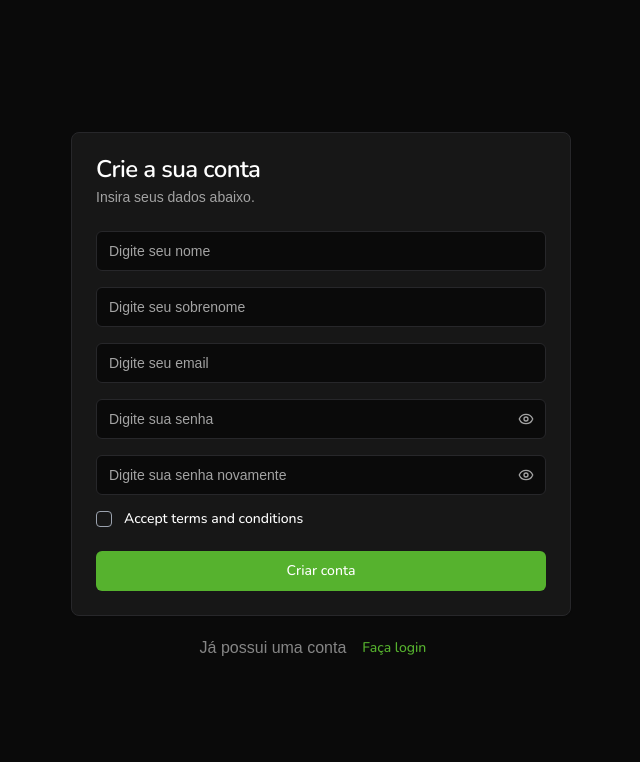
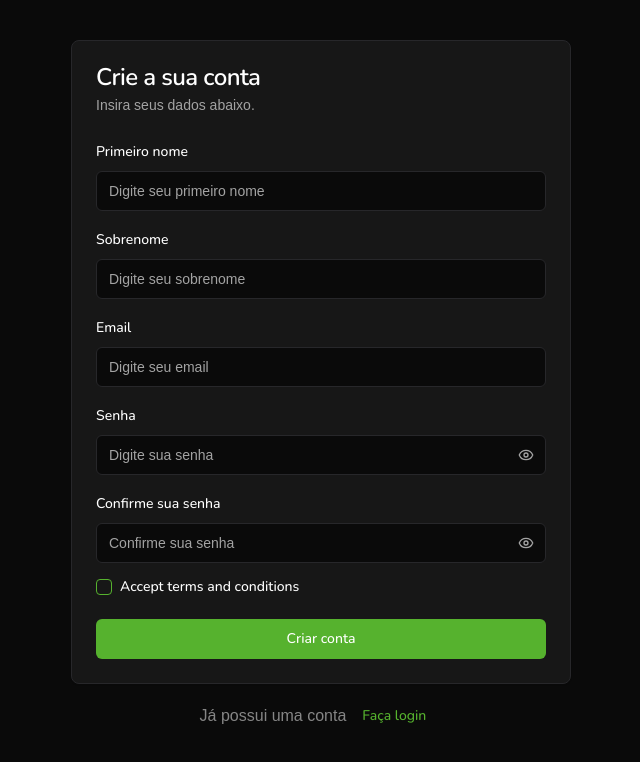
Before and after one commit to raphaelslima/Dashboard-Financeira, a React (Vite) app: page /singup in a window 1280 px wide. Shown: the top 762 px of the page, without its empty margins (319-959 px from the left). Built offline with nearby package versions, Linux system fonts and the light colour scheme; a web font is replaced by a local one.

Commit message:
feat: add validade singup form

```diff
--- a/package.json
+++ b/package.json
@@ -11,16 +11,20 @@
     "prepare": "husky"
   },
   "dependencies": {
+    "@hookform/resolvers": "^5.2.1",
     "@radix-ui/react-checkbox": "^1.3.3",
+    "@radix-ui/react-label": "^2.1.7",
     "@radix-ui/react-slot": "^1.2.3",
     "class-variance-authority": "^0.7.1",
     "clsx": "^2.1.1",
     "lucide-react": "^0.542.0",
     "react": "^18.3.1",
     "react-dom": "^18.3.1",
+    "react-hook-form": "^7.62.0",
     "react-router": "^7.1.1",
     "tailwind-merge": "^3.3.1",
-    "tailwindcss-animate": "^1.0.7"
+    "tailwindcss-animate": "^1.0.7",
+    "zod": "^3.25.76"
   },
   "devDependencies": {
     "@eslint/js": "^9.17.0",
--- a/src/components/password-input.jsx
+++ b/src/components/password-input.jsx
@@ -1,16 +1,19 @@
 import { EyeIcon, EyeOffIcon } from 'lucide-react'
-import { useState } from 'react'
+import { forwardRef, useState } from 'react'
 
 import { Button } from './ui/button'
 import { Input } from './ui/input'
 
-const PasswordInput = ({ placeholder = 'Digite sua senha' }) => {
+const PasswordInput = forwardRef(
+  ({ placeholder = 'Digite sua senha', ...props }, ref) => {
     const [passwordIsVisible, setPasswordIsVisible] = useState(false)
     return (
       <div className="relative">
         <Input
           type={passwordIsVisible ? 'text' : 'password'}
           placeholder={placeholder}
+          ref={ref}
+          {...props}
         />
         <Button
           variant="ghost"
@@ -22,5 +25,8 @@
       </div>
     )
   }
+)
+
+PasswordInput.displayName = 'PasswordInput'
 
 export default PasswordInput
--- /dev/null
+++ b/src/components/ui/form.jsx
@@ -0,0 +1,135 @@
+import { Slot } from '@radix-ui/react-slot'
+import * as React from 'react'
+import { Controller, FormProvider, useFormContext } from 'react-hook-form'
+
+import { Label } from '@/components/ui/label'
+import { cn } from '@/lib/utils'
+
+const Form = FormProvider
+
+const FormFieldContext = React.createContext({})
+
+const FormField = ({ ...props }) => {
+  return (
+    <FormFieldContext.Provider value={{ name: props.name }}>
+      <Controller {...props} />
+    </FormFieldContext.Provider>
+  )
+}
+
+const useFormField = () => {
+  const fieldContext = React.useContext(FormFieldContext)
+  const itemContext = React.useContext(FormItemContext)
+  const { getFieldState, formState } = useFormContext()
+
+  const fieldState = getFieldState(fieldContext.name, formState)
+
+  if (!fieldContext) {
+    throw new Error('useFormField should be used within <FormField>')
+  }
+
+  const { id } = itemContext
+
+  return {
+    id,
+    name: fieldContext.name,
+    formItemId: `${id}-form-item`,
+    formDescriptionId: `${id}-form-item-description`,
+    formMessageId: `${id}-form-item-message`,
+    ...fieldState,
+  }
+}
+
+const FormItemContext = React.createContext({})
+
+const FormItem = React.forwardRef(({ className, ...props }, ref) => {
+  const id = React.useId()
+
+  return (
+    <FormItemContext.Provider value={{ id }}>
+      <div ref={ref} className={cn('space-y-2', className)} {...props} />
+    </FormItemContext.Provider>
+  )
+})
+FormItem.displayName = 'FormItem'
+
+const FormLabel = React.forwardRef(({ className, ...props }, ref) => {
+  const { error, formItemId } = useFormField()
+
+  return (
+    <Label
+      ref={ref}
+      className={cn(error && 'text-destructive', className)}
+      htmlFor={formItemId}
+      {...props}
+    />
+  )
+})
+FormLabel.displayName = 'FormLabel'
+
+const FormControl = React.forwardRef(({ ...props }, ref) => {
+  const { error, formItemId, formDescriptionId, formMessageId } = useFormField()
+
+  return (
+    <Slot
+      ref={ref}
+      id={formItemId}
+      aria-describedby={
+        !error
+          ? `${formDescriptionId}`
+          : `${formDescriptionId} ${formMessageId}`
+      }
+      aria-invalid={!!error}
+      {...props}
+    />
+  )
+})
+FormControl.displayName = 'FormControl'
+
+const FormDescription = React.forwardRef(({ className, ...props }, ref) => {
+  const { formDescriptionId } = useFormField()
+
+  return (
+    <p
+      ref={ref}
+      id={formDescriptionId}
+      className={cn('text-sm text-muted-foreground', className)}
+      {...props}
+    />
+  )
+})
+FormDescription.displayName = 'FormDescription'
+
+const FormMessage = React.forwardRef(
+  ({ className, children, ...props }, ref) => {
+    const { error, formMessageId } = useFormField()
+    const body = error ? String(error?.message ?? '') : children
+
+    if (!body) {
+      return null
+    }
+
+    return (
+      <p
+        ref={ref}
+        id={formMessageId}
+        className={cn('text-sm font-medium text-destructive', className)}
+        {...props}
+      >
+        {body}
+      </p>
+    )
+  }
+)
+FormMessage.displayName = 'FormMessage'
+
+export {
+  Form,
+  FormControl,
+  FormDescription,
+  FormField,
+  FormItem,
+  FormLabel,
+  FormMessage,
+  useFormField,
+}
--- /dev/null
+++ b/src/components/ui/label.jsx
@@ -0,0 +1,22 @@
+'use client'
+
+import * as LabelPrimitive from '@radix-ui/react-label'
+import { cva } from 'class-variance-authority'
+import * as React from 'react'
+
+import { cn } from '@/lib/utils'
+
+const labelVariants = cva(
+  'text-sm font-medium leading-none peer-disabled:cursor-not-allowed peer-disabled:opacity-70'
+)
+
+const Label = React.forwardRef(({ className, ...props }, ref) => (
+  <LabelPrimitive.Root
+    ref={ref}
+    className={cn(labelVariants(), className)}
+    {...props}
+  />
+))
+Label.displayName = LabelPrimitive.Root.displayName
+
+export { Label }
--- a/src/pages/singupPage.jsx
+++ b/src/pages/singupPage.jsx
@@ -1,4 +1,7 @@
+import { zodResolver } from '@hookform/resolvers/zod'
+import { useForm } from 'react-hook-form'
 import { Link } from 'react-router'
+import { z } from 'zod'
 
 import PasswordInput from '@/components/password-input'
 import { Button } from '@/components/ui/button'
@@ -11,36 +14,173 @@
   CardTitle,
 } from '@/components/ui/card'
 import { Checkbox } from '@/components/ui/checkbox'
+import {
+  Form,
+  FormControl,
+  FormField,
+  FormItem,
+  FormLabel,
+  FormMessage,
+} from '@/components/ui/form'
 import { Input } from '@/components/ui/input'
 
+const singupSchema = z.object({
+  firstName: z.string().trim().min(1, {
+    message: 'O nome é obrigatório.',
+  }),
+  lastName: z.string().trim().min(1, {
+    message: 'O sobrenome é obrigatório.',
+  }),
+  email: z
+    .string()
+    .email({
+      message: 'O email é inválido',
+    })
+    .trim()
+    .min(1, {
+      message: 'O nome é obrigatório.',
+    }),
+  password: z.string().trim().min(6, {
+    message: 'A senha precisa ter no mínimo 6 caracteres.',
+  }),
+  passwordConfirmation: z.string().trim().min(6, {
+    message: 'Confirmação de senha é obrigatória.',
+  }),
+  terms: z.boolean().refine((value) => value === true, {
+    message: 'Aceite os termos para efetuar o cadastro.',
+  }),
+})
+
 const SingupPage = () => {
+  const methods = useForm({
+    resolver: zodResolver(singupSchema),
+    defaultValues: {
+      firstName: '',
+      lastName: '',
+      email: '',
+      password: '',
+      passwordConfirmation: '',
+      terms: false,
+    },
+  })
+
+  const handleSubmit = (data) => {
+    console.log(data)
+  }
+
   return (
-    <div className="flex h-screen flex-col items-center justify-center gap-3">
+    <div className="flex min-h-screen flex-col items-center justify-start gap-3 py-10">
+      <Form {...methods}>
+        <form onSubmit={methods.handleSubmit(handleSubmit)}>
           <Card className="w-[500px]">
             <CardHeader>
               <CardTitle>Crie a sua conta</CardTitle>
               <CardDescription>Insira seus dados abaixo.</CardDescription>
             </CardHeader>
             <CardContent className="space-y-4">
-          <Input placeholder="Digite seu nome" />
-          <Input placeholder="Digite seu sobrenome" />
-          <Input placeholder="Digite seu email" />
-          <PasswordInput />
-          <PasswordInput placeholder="Digite sua senha novamente" />
-          <div className="flex items-center gap-3">
-            <Checkbox id="terms" className="border-gray-400" />
-            <label
-              htmlFor="terms"
-              className="peer-disabled: text-sm font-medium leading-none peer-disabled:cursor-not-allowed"
-            >
+              <FormField
+                control={methods.control}
+                name="firstName"
+                render={({ field }) => (
+                  <FormItem>
+                    <FormLabel>Primeiro nome</FormLabel>
+                    <FormControl>
+                      <Input
+                        placeholder="Digite seu primeiro nome"
+                        {...field}
+                      />
+                    </FormControl>
+                    <FormMessage />
+                  </FormItem>
+                )}
+              />
+
+              <FormField
+                control={methods.control}
+                name="lastName"
+                render={({ field }) => (
+                  <FormItem>
+                    <FormLabel>Sobrenome</FormLabel>
+                    <FormControl>
+                      <Input placeholder="Digite seu sobrenome" {...field} />
+                    </FormControl>
+                    <FormMessage />
+                  </FormItem>
+                )}
+              />
+
+              <FormField
+                control={methods.control}
+                name="email"
+                render={({ field }) => (
+                  <FormItem>
+                    <FormLabel>Email</FormLabel>
+                    <FormControl>
+                      <Input placeholder="Digite seu email" {...field} />
+                    </FormControl>
+                    <FormMessage />
+                  </FormItem>
+                )}
+              />
+
+              <FormField
+                control={methods.control}
+                name="password"
+                render={({ field }) => (
+                  <FormItem>
+                    <FormLabel>Senha</FormLabel>
+                    <FormControl>
+                      <PasswordInput {...field} />
+                    </FormControl>
+                    <FormMessage />
+                  </FormItem>
+                )}
+              />
+
+              <FormField
+                control={methods.control}
+                name="passwordConfirmation"
+                render={({ field }) => (
+                  <FormItem>
+                    <FormLabel>Confirme sua senha</FormLabel>
+                    <FormControl>
+                      <PasswordInput
+                        placeholder="Confirme sua senha"
+                        {...field}
+                      />
+                    </FormControl>
+                    <FormMessage />
+                  </FormItem>
+                )}
+              />
+
+              <FormField
+                control={methods.control}
+                name="terms"
+                render={({ field }) => (
+                  <FormItem>
+                    <div className="flex items-center space-x-2">
+                      <FormControl>
+                        <Checkbox
+                          checked={field.value}
+                          onCheckedChange={field.onChange}
+                        />
+                      </FormControl>
+                      <FormLabel className="peer-disabled: !mt-0 text-sm font-medium leading-none peer-disabled:cursor-not-allowed">
                         Accept terms and conditions
-            </label>
+                      </FormLabel>
                     </div>
+                    <FormMessage />
+                  </FormItem>
+                )}
+              />
             </CardContent>
             <CardFooter>
               <Button className="w-full">Criar conta</Button>
             </CardFooter>
           </Card>
+        </form>
+      </Form>
       <div className="flex items-center justify-center">
         <p className="text-center opacity-50">Já possui uma conta </p>
         <Button variant="link" asChild>
```
Also changed, not shown: 1 other file (tests, documents, lock files or other folders). Lines whose indentation alone changed are shown as unchanged.
